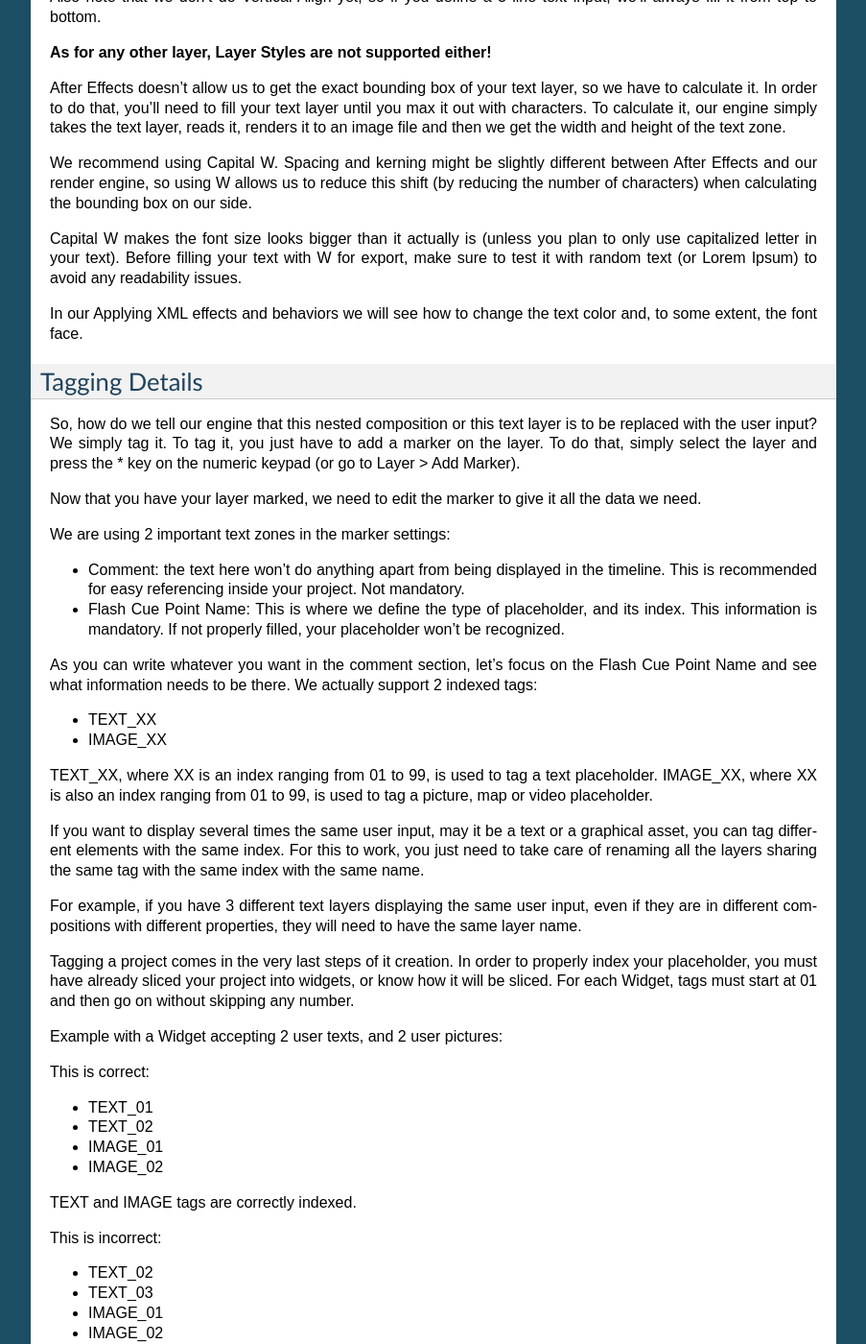
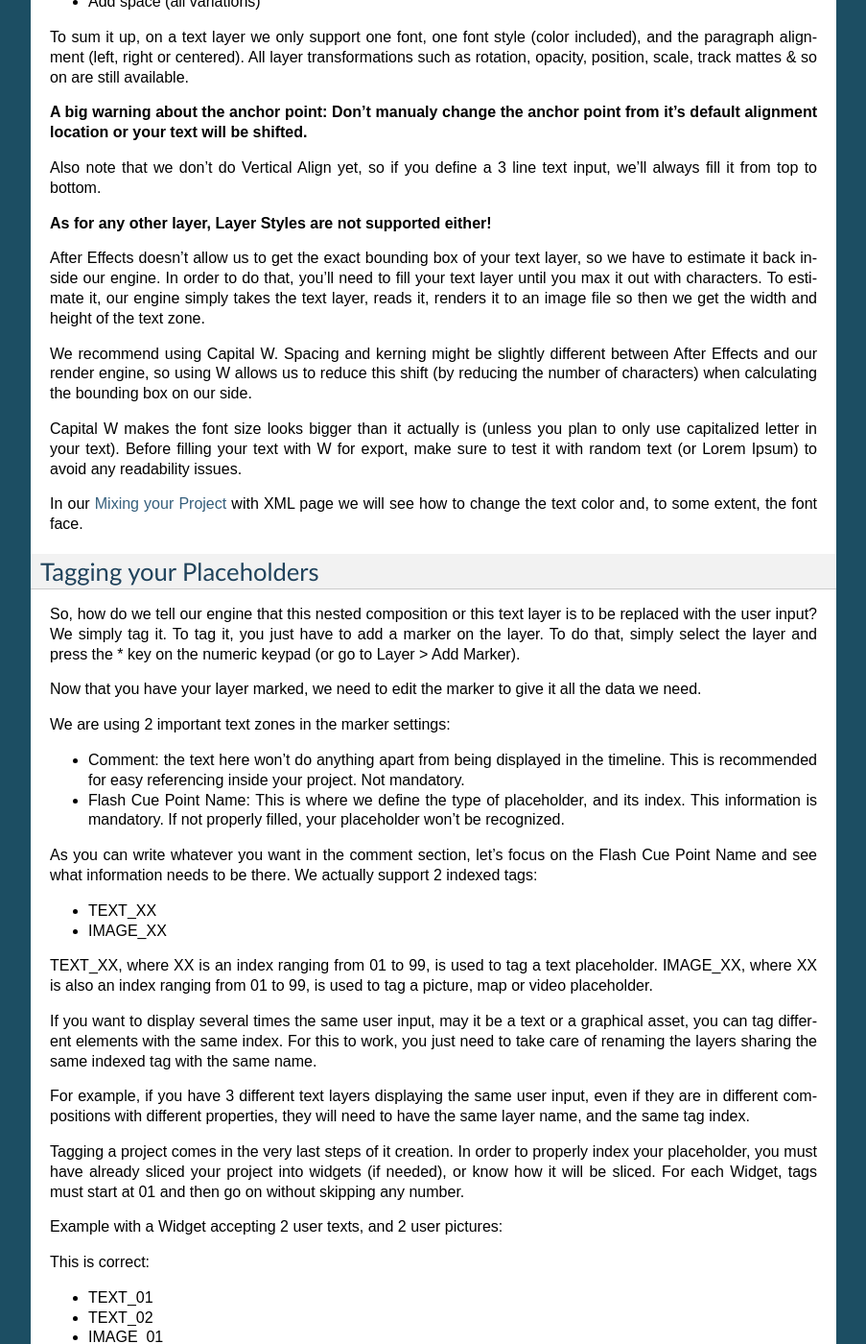
Before and after one commit to Stupeflix/stupeflix-ae-guidelines, a Sphinx documentation site: the page built from docs/01-04_tagging.rst, in a window 1280 px wide and 1400 px high, scrolled down 1632 px. Shown: the whole window at 96% size, without its empty margins (198-1101 px from the left). Built offline with Sphinx 7.4.7, drawn with Linux system fonts in a browser that asks for light colours; some of the changed text lies outside the part shown.

Commit message:
Doc update / rewrite / link update and demo project update Doc OK up to 01-04_Tagging

```diff
--- a/docs/01-04_tagging.rst
+++ b/docs/01-04_tagging.rst
@@ -11,25 +11,28 @@
 
 The size of the placeholder composition depends on the use you plan to have. Depending of the kind of data you expect to fill it with, you can optimize it:
 
-- Google Maps are usually square, with a max size of 640×640
+- Maps are usually square, with a max size of 640×640
 - Portrait Pictures usually have a 10/15 ratio
 - Landscape Pictures usually have a 15/10 ratio
 - Videos usually have a 16/9 ratio, but can also be 4/3 ratio
 
 For picture size, I usually use the main composition width as the width of the placeholder. Like this you can always fit the screen without scaling it. For example, if your Widget is in Full HD resolution (1920×1080) I will use 1920 as the default width for the picture placeholders. As general advice, make sure your placeholder is neither too small, nor too big. Scaling up assets can result in a visible loss of quality (above 200% scale, results can really look terrible). Keeping assets scaled down results to a loss of performance in render time. So it's up to you to find the perfect balance between quality, performance and placeholder size.
 
-If you are doing a personalized video campaign and you control where the user pics come from, you can even get perfectly sized placeholders.
+If you are doing a personalized video campaign and you control where the user pics come from, you can even get perfectly sized placeholders. For instance, pictures coming from Facebook or Instagram uses fixed size, so the more you know from where the assets comes from, the better it is.
 
-If in your UI or in our Studio, users select a bigger or smaller picture, our engine will automatically make it fit in your placeholder. We'll see how to do this, and how to customize this behavior in our Applying XML effects and behaviors page.
+If in your application or in our Studio, users select a bigger or smaller picture, our engine will automatically make it fit in your placeholder. We'll see how to do this, and how to customize this behavior in our `Mixing your Project with XML <https://stupeflix-ae-guidelines.readthedocs.org/en/latest/03-02_xml.html>`_.
+
 
 Text Placeholders
 -----------------
 
-If you want to add a text placeholder, simply add a text layer and tag it.
+If you want to add a text placeholder, simply add a text layer. And then be extra carefull and make sure you carefull apply everything that is in this section.
 
 *When creating the text layer be sure to use the simple text tool and not the box text tool. To create a simple text layer, just clic on the composition viewer with the text tool selected, instead of drawing a box with it. If your texts are inside text boxes, they will be slightly moved around depending on the anchor point position.*
 
 Also make sure the font size of your text is big enough to be readable, especially in high definition videos where texts are usually designed to be small. Then become unreadable if the video is not viewed at full resolution. A small sized text at 1080p won't be readable at all at 360p. The smaller the characters, the more the compression will harm them.
+
+If your text is in a 3D composition and comes close to the camera, it will get scalled in our engine whereas it's vectorized in AE to keep constant quality. In order to avoid to much quality loss, we recommand using a font size 2 times bigger than what you need, and then scale down the layer to 50%.
 
 Texts are the most difficult layers to export from After Effects as we don't have access to a lot of parameters. This is a list of what we *can't* do with text layers:
 
@@ -56,20 +59,22 @@
 
 To sum it up, on a text layer we only support one font, one font style (color included), and the paragraph alignment (left, right or centered). All layer transformations such as rotation, opacity, position, scale, track mattes & so on are still available.
 
+**A big warning about the anchor point: Don't manualy change the anchor point from it's default alignment location or your text will be shifted.**
+
 Also note that we don't do Vertical Align yet, so if you define a 3 line text input, we'll always fill it from top to bottom.
 
 **As for any other layer, Layer Styles are not supported either!**
 
-After Effects doesn't allow us to get the exact bounding box of your text layer, so we have to calculate it. In order to do that, you'll need to fill your text layer until you max it out with characters. To calculate it, our engine simply takes the text layer, reads it, renders it to an image file and then we get the width and height of the text zone.
+After Effects doesn't allow us to get the exact bounding box of your text layer, so we have to estimate it back inside our engine. In order to do that, you'll need to fill your text layer until you max it out with characters. To estimate it, our engine simply takes the text layer, reads it, renders it to an image file so then we get the width and height of the text zone.
 
 We recommend using Capital W. Spacing and kerning might be slightly different between After Effects and our render engine, so using W allows us to reduce this shift (by reducing the number of characters) when calculating the bounding box on our side.
 
 Capital W makes the font size looks bigger than it actually is (unless you plan to only use capitalized letter in your text). Before filling your text with W for export, make sure to test it with random text (or Lorem Ipsum) to avoid any readability issues.
 
-In our Applying XML effects and behaviors we will see how to change the text color and, to some extent, the font face.
+In our `Mixing your Project <https://stupeflix-ae-guidelines.readthedocs.org/en/latest/03-02_xml.html>`_ with XML page we will see how to change the text color and, to some extent, the font face.
 
-Tagging Details
----------------
+Tagging your Placeholders
+-------------------------
 
 So, how do we tell our engine that this nested composition or this text layer is to be replaced with the user input? We simply tag it. To tag it, you just have to add a marker on the layer. To do that, simply select the layer and press the * key on the numeric keypad (or go to Layer > Add Marker).
 
@@ -88,11 +93,11 @@
 TEXT_XX, where XX is an index ranging from 01 to 99, is used to tag a text placeholder.
 IMAGE_XX, where XX is also an index ranging from 01 to 99, is used to tag a picture, map or video placeholder.
 
-If you want to display several times the same user input, may it be a text or a graphical asset, you can tag different elements with the same index. For this to work, you just need to take care of renaming all the layers sharing the same tag with the same index with the same name.
+If you want to display several times the same user input, may it be a text or a graphical asset, you can tag different elements with the same index. For this to work, you just need to take care of renaming the layers sharing the same indexed tag with the same name.
 
-For example, if you have 3 different text layers displaying the same user input, even if they are in different compositions with different properties, they will need to have the same layer name.
+For example, if you have 3 different text layers displaying the same user input, even if they are in different compositions with different properties, they will need to have the same layer name, and the same tag index.
 
-Tagging a project comes in the very last steps of it creation. In order to properly index your placeholder, you must have already sliced your project into widgets, or know how it will be sliced. For each Widget, tags must start at 01 and then go on without skipping any number.
+Tagging a project comes in the very last steps of it creation. In order to properly index your placeholder, you must have already sliced your project into widgets (if needed), or know how it will be sliced. For each Widget, tags must start at 01 and then go on without skipping any number.
 
 Example with a Widget accepting 2 user texts, and 2 user pictures:
 
@@ -132,4 +137,9 @@
 
 Indexes are tag independent. Here IMAGE tags cannot take the index continuity of the TEXT tags indexes.
 
-Tags are usually the first place to look when a user text or picture is missing in the stupeflixed video.
+Tags are usually the first place to look when a user text or picture is missing in the stupeflixed video. When using our `validation script <https://stupeflix-ae-guidelines.readthedocs.org/en/latest/01-09_script.html>`_, you can check the number of placeholders detected in the Overview Panel.
+
+Demo Project
+------------
+
+You can download our exemple project to see how to tag your project: `Demo project CS5 or above <http://assets.stupeflix.com.s3.amazonaws.com/help/projects/Demo_CS5.zip>`_
```
Also changed, not shown: docs/01-03_creating_trans.rst (+6 -4 lines).
